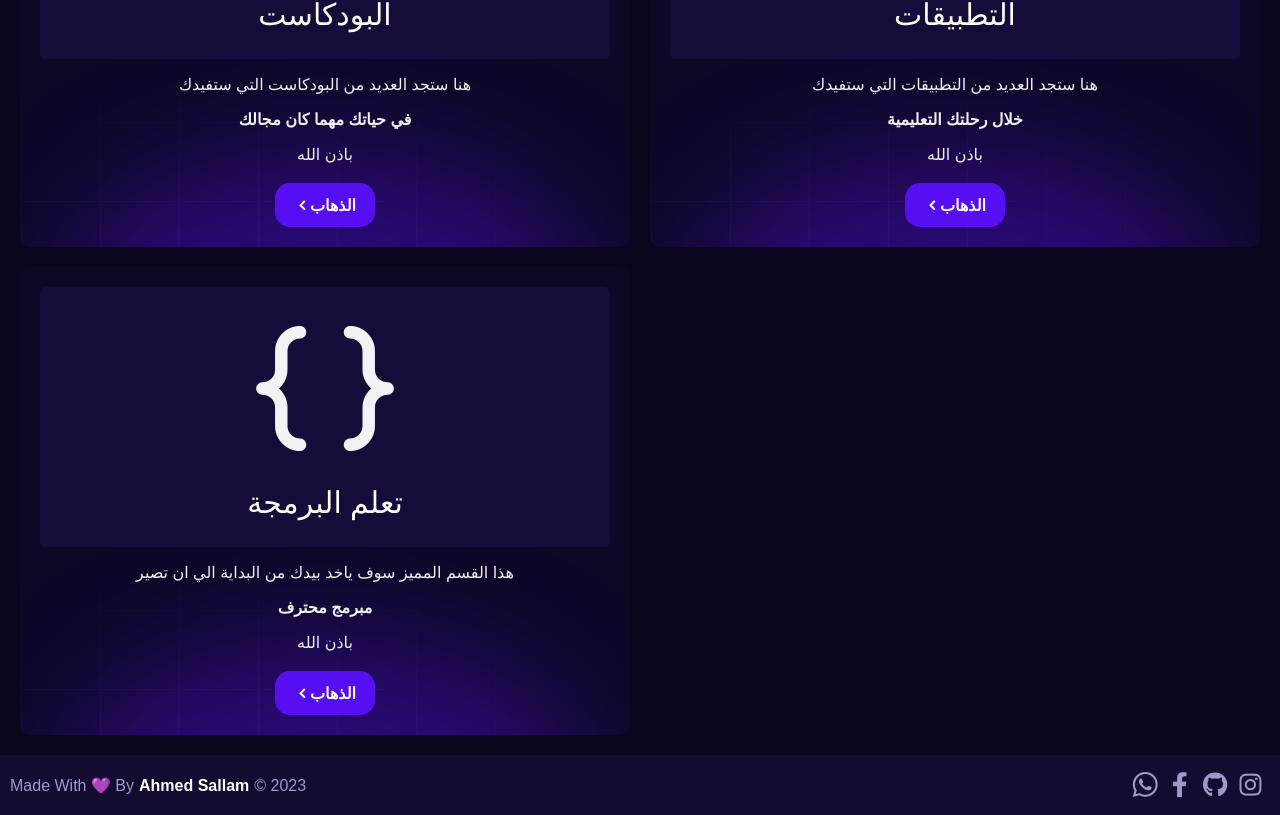
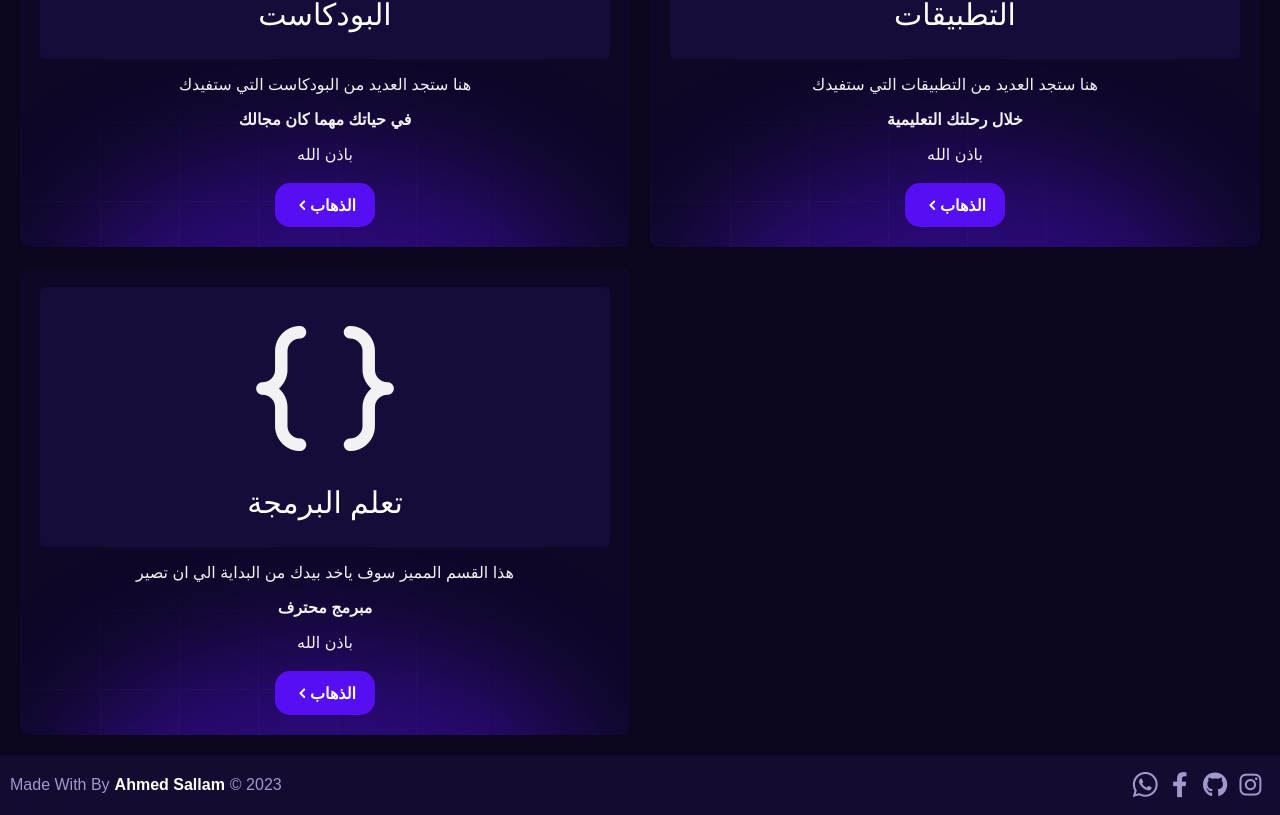
Before and after one commit to AhmedSallam100/xalphaend, a React (Create React App) app: page / in a window 1280 px wide. Shown: the part 1874-2689 px from the top of the page. Built offline with nearby package versions, Linux system fonts and the light colour scheme; a web font is replaced by a local one.

Commit message:
Update Footer.jsx

```diff
--- a/src/components/Footer.jsx
+++ b/src/components/Footer.jsx
@@ -4,7 +4,7 @@ const Footer = () => {
   return (
     <footer>
       <div className="left">
-        Made With 💜 By
+        Made With By
         <a
           href="https://web.facebook.com/xravox"
           target="_blank"
```
